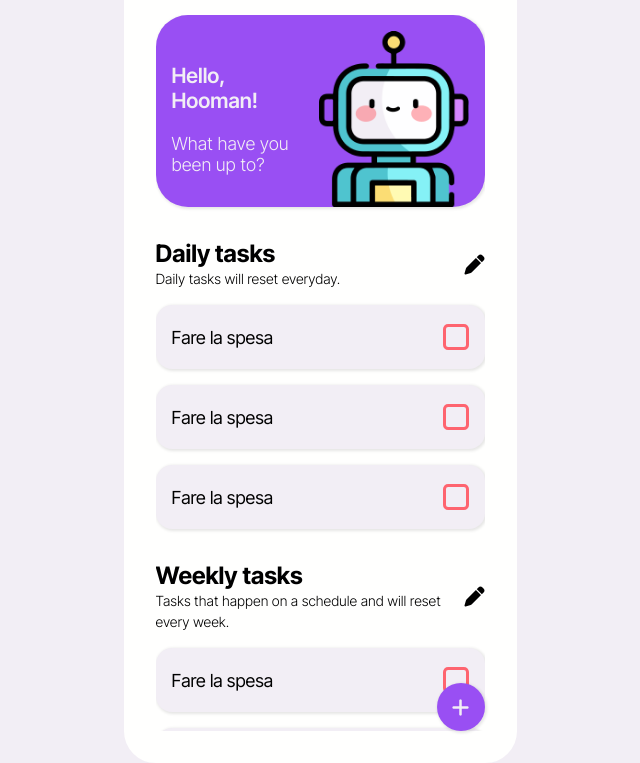
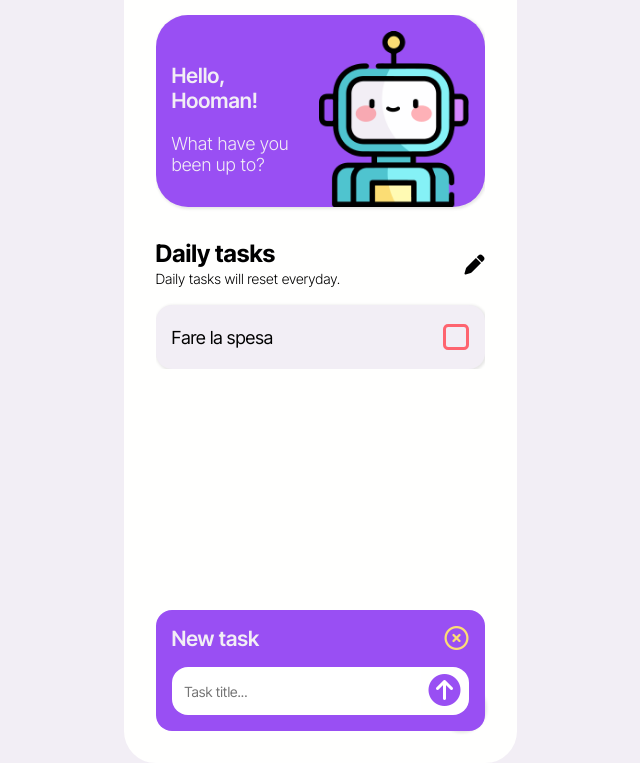
Before and after one commit to majinbrum/taskie, a plain HTML site: page index.html in a window 1280 px wide. Shown: the part 89-852 px from the top of the page, without its empty margins (320-960 px from the left). Drawn offline with Linux system fonts and the light colour scheme.

Commit message:
checkpoint prima di provare javascript

```diff
--- a/index.html
+++ b/index.html
@@ -40,56 +40,20 @@
             <span><i class="fa-solid fa-pen fa-lg"></i></span>
           </div>
           <div class="task">
-            <h3>Fare la spesa</h3>
-            <span class="check-icon">
-              <i class="fa-solid fa-check"></i>
-            </span>
-          </div>
-          <div class="task">
-            <h3>Fare la spesa</h3>
-            <span class="check-icon">
-              <i class="fa-solid fa-check"></i>
-            </span>
-          </div>
-          <div class="task">
-            <h3>Fare la spesa</h3>
+            <h3 class="task-title">Fare la spesa</h3>
             <span class="check-icon">
               <i class="fa-solid fa-check"></i>
             </span>
           </div>
         </section>
 
-        <section class="weekly-section">
+        <!-- <section class="weekly-section">
           <div class="list-title">
             <div>
               <h1>Weekly tasks</h1>
               <p>Tasks that happen on a schedule and will reset every week.</p>
             </div>
             <span><i class="fa-solid fa-pen fa-lg"></i></span>
-          </div>
-          <div class="task">
-            <div>
-              <h3>Fare la spesa</h3>
-            </div>
-            <span class="check-icon">
-              <i class="fa-solid fa-check"></i>
-            </span>
-          </div>
-          <div class="task">
-            <div>
-              <h3>Fare la spesa</h3>
-            </div>
-            <span class="check-icon">
-              <i class="fa-solid fa-check"></i>
-            </span>
-          </div>
-          <div class="task">
-            <div>
-              <h3>Fare la spesa</h3>
-            </div>
-            <span class="check-icon">
-              <i class="fa-solid fa-check"></i>
-            </span>
           </div>
         </section>
 
@@ -100,13 +64,28 @@
             </div>
             <span><i class="fa-solid fa-pen fa-lg"></i></span>
           </div>
+        </section> -->
+
+        <section class="new-task-btn">
+          <button class="new-btn">
+            <i class="fa-solid fa-circle-plus"></i>
+          </button>
         </section>
 
-        <section class="new-task">
-          <div class="new-btn">
-            <span><i class="fa-solid fa-plus fa-lg"></i></span>
+        <section class="new-task-menu">
+          <div class="new-title">
+            <h2>New task</h2>
+            <!-- <i class="star-icon fa-solid fa-star fa-xl"></i> -->
+            <i class="cancel-icon fa-regular fa-circle-xmark fa-xl"></i>
           </div>
-          <div class="new-menu"></div>
+          <div class="new-menu">
+            <div class="new-menu-last">
+              <input class="task-title" placeholder="Task title..." />
+              <button class="confirm-btn">
+                <i class="fa-solid fa-circle-arrow-up"></i>
+              </button>
+            </div>
+          </div>
         </section>
       </main>
     </div>
--- a/style.css
+++ b/style.css
@@ -204,25 +204,97 @@ div.task {
   opacity: 100;
 }
 
-.new-task {
+.new-task-btn {
   position: absolute;
   bottom: 0;
   right: 0;
 }
 
-.new-btn span {
+.new-btn {
   width: 3rem;
   height: 3rem;
+  border: 0;
   border-radius: 50%;
-  background-color: var(--secondary);
+  box-shadow: 1px 1px 3px 1px rgba(0, 0, 0, 0.1);
 
   display: flex;
   justify-content: center;
   align-items: center;
-
-  box-shadow: 1px 1px 3px 1px rgba(0, 0, 0, 0.1);
 }
 
 .new-btn i {
+  color: var(--secondary);
+  font-size: 48px;
+  cursor: pointer;
+}
+
+.new-task-menu {
+  position: absolute;
+  bottom: 0;
+
+  display: flex;
+  flex-direction: column;
+  row-gap: 1rem;
+
+  width: 100%;
+  background-color: var(--secondary);
+  border-radius: 1rem;
+  padding: 1rem;
+}
+
+.new-title {
+  display: flex;
+  justify-content: space-between;
+  align-items: center;
+}
+
+.new-title h2 {
   color: var(--main);
 }
+
+/* .new-title .star-icon {
+  color: var(--tertiary);
+  opacity: 50%;
+  cursor: pointer;
+} */
+
+.new-title .cancel-icon {
+  color: var(--tertiary);
+  cursor: pointer;
+}
+
+.new-title .star-icon:active {
+  opacity: 100%;
+}
+
+.new-menu-last {
+  display: flex;
+}
+
+.new-menu-last input.task-title {
+  flex-grow: 2;
+
+  height: 3rem;
+  padding: 0.8rem;
+  border-radius: 1rem 0 0 1rem;
+  border: 0;
+
+  font-family: inherit;
+  font-size: 14px;
+}
+
+.new-menu-last input.task-title:focus {
+  outline: none;
+}
+
+.new-menu-last .confirm-btn {
+  padding: 0 0.5rem;
+  border-radius: 0 1rem 1rem 0;
+  border: 0;
+
+  font-size: 32px;
+  color: var(--secondary);
+  background-color: var(--background);
+
+  cursor: pointer;
+}
```
